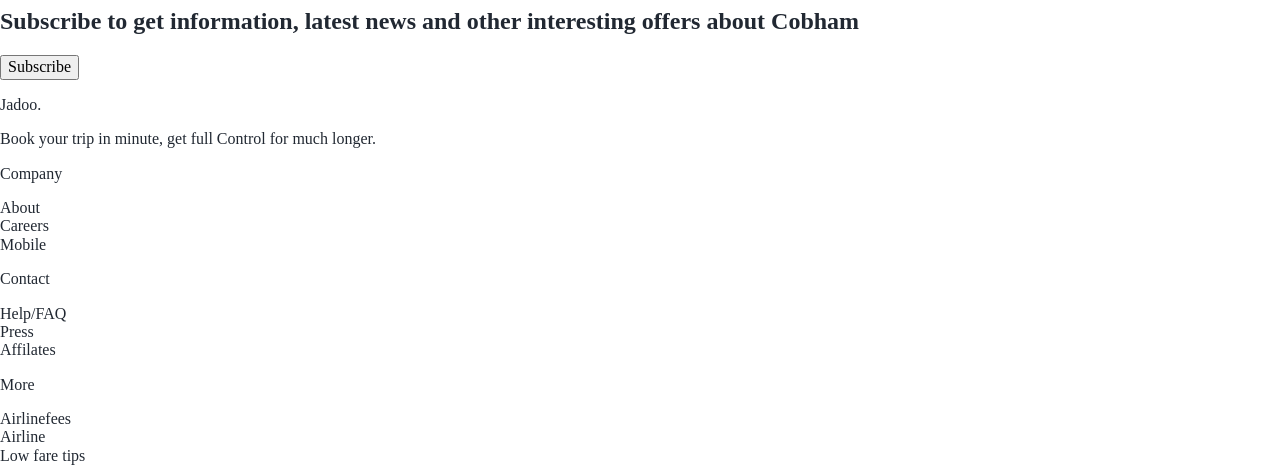
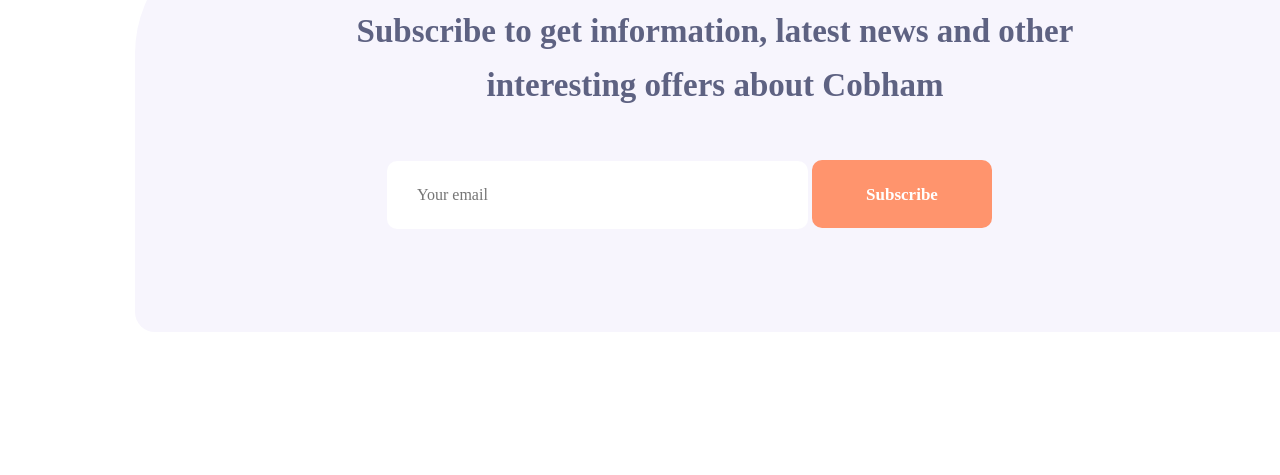
Before and after one commit to Todur-Modur/homework9, a plain HTML site: page index.html in a window 1280 px wide. Shown: the part 3879-4354 px from the top of the page. Drawn offline with Linux system fonts and the light colour scheme.

Commit message:
finished subscribe block

```diff
--- a/index.html
+++ b/index.html
@@ -281,15 +281,23 @@
             <li><img src="/assets/alitalia.png" alt="alitalia logo"></li>
         </ul>
         <!-- subscribe section -->
-        <img src="/assets/tg_logo.svg" alt="tg logo">
-        <h2>
-            Subscribe to get information, latest news and other
-            interesting offers about Cobham
-        </h2>
-        <!-- тут хуйнути форму -->
-        <button class="red-button">
-            Subscribe
-        </button>
+        <div class="subscribe">
+            <h2 class="subscribe_text">
+                Subscribe to get information, latest news and other
+                interesting offers about Cobham
+            </h2>
+            <div class="e-mail">
+                <form action="https://fom.in.ua/echo" method="get">
+                    <input class="url-email" type="email" placeholder="Your email" name="your email">
+                    <button class="red-button"> Subscribe </button>
+                </form>
+            </div>
+            <!-- тут хуйнути форму -->
+
+        </div>
+        <div class="tg-btn">
+            <img src="/assets/tg_logo.svg" alt="tg logo">
+        </div>
         <!-- footer section -->
         <footer>
             <div class="footer_list">
--- a/styles/style.css
+++ b/styles/style.css
@@ -463,23 +463,92 @@
     z-index: 5;
     margin: -170px 780px;
 }
-.comment_avatar{
+
+.comment_avatar {
     position: relative;
     z-index: 15;
     margin: -340px 680px;
 }
-.vertical-selector{
+
+.vertical-selector {
     position: relative;
     z-index: 15;
     margin: -510px 1310px;
 }
 
-/* testimonials block */
+/* partners block */
 
-.partners_list{
+.partners_list {
     margin-top: 700px;
     padding-left: 186px;
     display: flex;
     justify-content: space-between;
     align-items: center;
 }
+
+/* subscribe block */
+
+.subscribe {
+    position: relative;
+    z-index: 5;
+    margin-left: 135px;
+    width: 1170px;
+    height: 407px;
+    border-radius: 129px 20px 20px 20px;
+    background-color: #f7f5fd;
+}
+
+.tg-btn {
+    position: relative;
+    z-index: 20;
+    margin: -430px 1260px;
+}
+
+.subscribe_text {
+    width: 1159px;
+    height: 108px;
+    padding: 79px 155px 0px 156px;
+    color: #5E6282;
+    font-size: 33px;
+    font-weight: 600;
+    line-height: 54px;
+    text-align: center;
+}
+
+.red-button {
+    width: 180px;
+    height: 68px;
+    border-radius: 10px;
+    background: #FF946D;
+    border: none;
+    color: #FFF;
+    text-align: center;
+    font-size: 17px;
+    font-weight: 600;
+}
+
+.e-mail {
+    padding: 100px 0px 0px 252px;
+    display: flex;
+    gap: 30px;
+}
+
+.url-email {
+    width: 421px;
+    height: 68px;
+    border-radius: 10px;
+    border: none;
+    padding-left: 30px;
+    background: url(/assets/e-mail_logo.svg) no-repeat ;
+    background-position: center left;
+    background: #FFF;
+    /* не зрозумів, як зробити два бекграунди - або фон білий, або видно лого імейлу */
+
+}
+
+
+/* footer block */
+
+.footer_list {
+    margin-top: 950px;
+}
```
Also changed, not shown: assets/e-mail_logo.svg (added).
